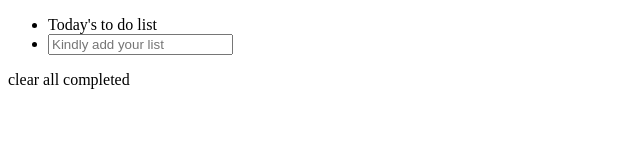
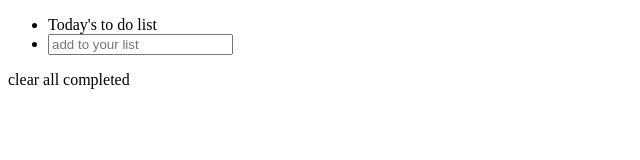
Before and after one commit to CELYNEBIRUNGI/To-do-lists, a website: page scr/index.html in a window 1280 px wide. Shown: the full height of the page, 0-640 px from the left. Drawn offline with Linux system fonts and the light colour scheme.

Commit message:
rationalize html/css file

```diff
--- a/scr/index.html
+++ b/scr/index.html
@@ -13,7 +13,7 @@
             <ul class="mini-conitainer">
                 <li>Today's to do list</li>
                 <li>
-                    <input type="text" name="" id="add" placeholder="Kindly add your list">
+                    <input type="text" name="" id="add" placeholder="add to your list">
                 </li>
             </ul>
             <p class="delete">clear all completed</p>
```
